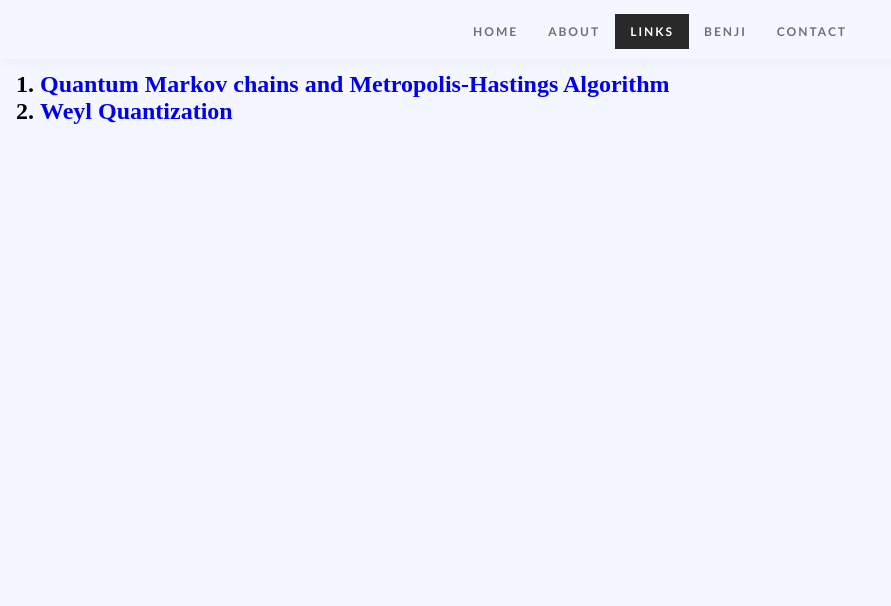
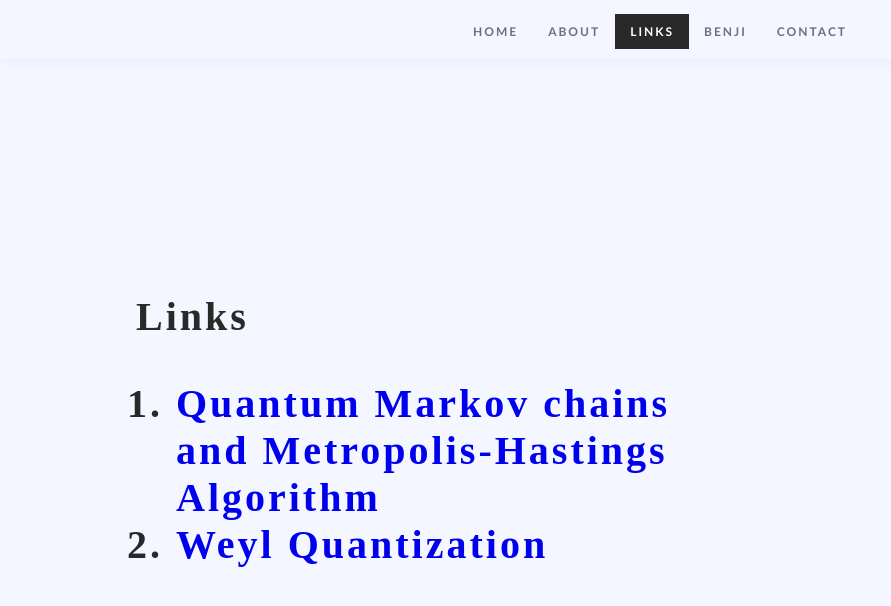
Before and after one commit to dandragona/dandragona.github.io, a Jekyll site: the page links.html, which Jekyll copies as it is, in a window 1280 px wide. Shown: the top 606 px of the page, without its empty margins (0-891 px from the left). Built offline with Jekyll 4.4.1, drawn with Linux system fonts in a browser that asks for light colours; nearby versions of some CDN libraries.

Commit message:
Update links.html
more tweaks

```diff
--- a/links.html
+++ b/links.html
@@ -21,7 +21,7 @@
 			</ul>
 			</nav>
 			<!--name--------------------------->
-			<div class="Links">
+			<div class="name">
 			<h1>Links</h1>
 			<h1>
 				<ol>
```
Also changed, not shown: other parts of links.html (+1 -1 lines).
